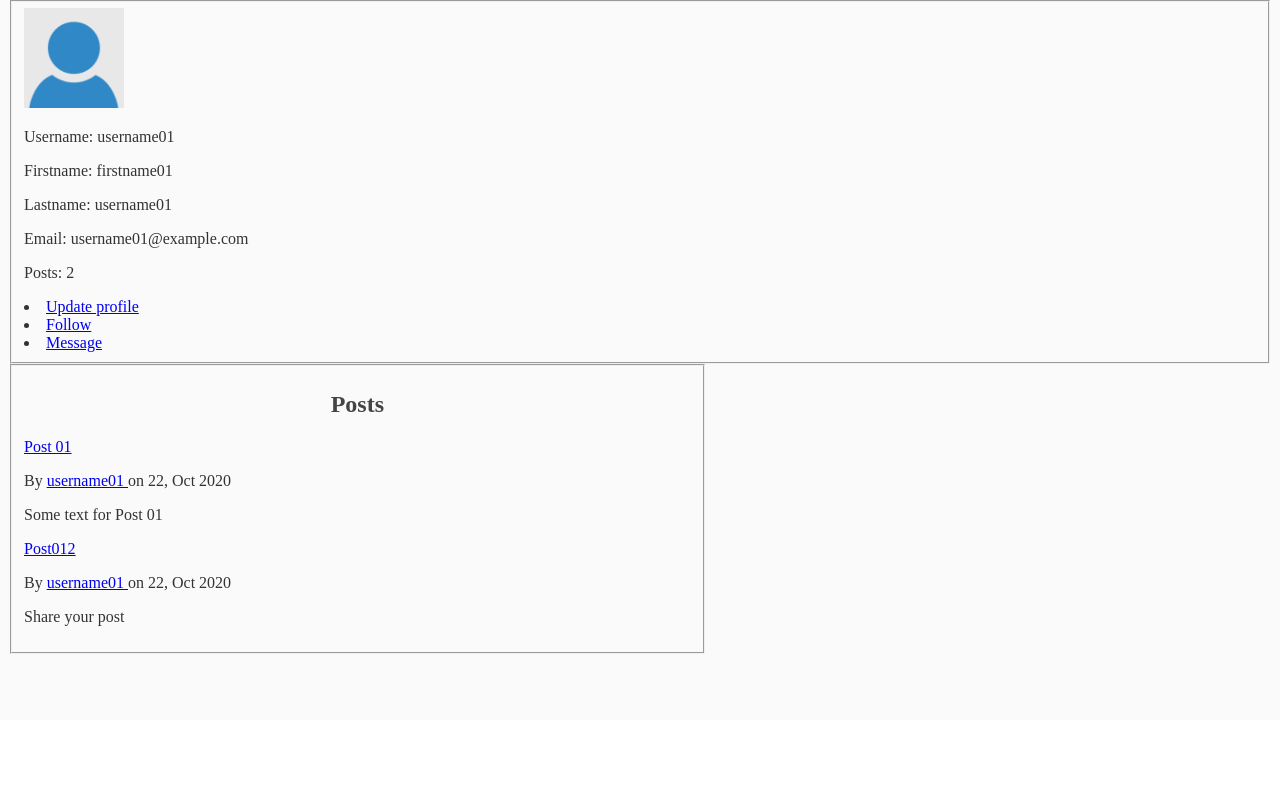
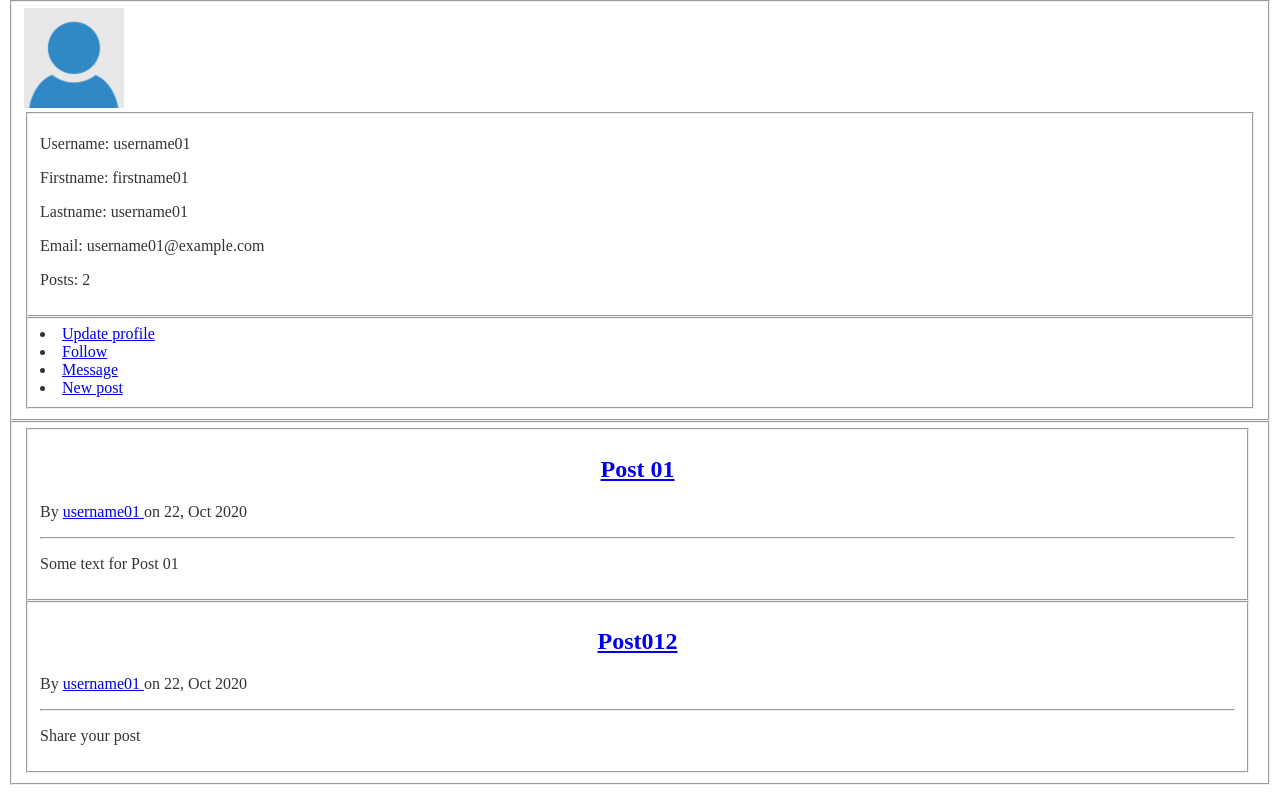
Before and after one commit to alexeysp11/flask-social-blog, a Flask app: a page that uses app/templates/user/profile.html in a window 1280 px wide. Shown: the part 80-873 px from the top of the page. Before the commit the page ends 734 px from the top, so only its background shows below. Run offline with Flask 2, Linux system fonts and the light colour scheme; a user stored in the database is signed in; data comes from the database, SQL or seed files in the repository; both versions use the stored data as it was after the commit.

Commit message:
Added some new features for UI

```diff
--- a/app/static/main.css
+++ b/app/static/main.css
@@ -1,12 +1,12 @@
 body {
-    background: #fafafa;
+    background: #ffffff;
     color: #333333;
     margin-top: 5rem;
 }
 
 .home-about-fieldset {
     position: absolute;
-    top: 100pt;
+    top: 50pt;
     left: 10pt;
     height: 250pt;
     width: 250pt;
@@ -14,7 +14,7 @@ body {
 
 .home-register-login-fieldset {
     position: absolute;
-    top: 100pt;
+    top: 50pt;
     left: 350pt;
     height: 250pt;
     width: 250pt;
@@ -37,7 +37,24 @@ body {
 }
 
 .posts-fieldset {
-    width: 500pt;
+    width: 97%;
+}
+
+.profile-posts-fieldset {
+    width: 97%;
+}
+
+.comments-fieldset {
+    margin-left: 5%;
+    width: 92%;
+}
+
+.comments-text {
+    margin: 2pt;
+    min-height: 20pt;
+    max-height: 60pt;
+    min-width: 98%;
+    max-width: 98%;
 }
 
 .firstname-div {
--- a/app/templates/user/feed.html
+++ b/app/templates/user/feed.html
@@ -24,6 +24,7 @@
 							</a>
 							on {{ post.date.strftime('%d, %b %Y') }}
 						</p>
+						<hr>
 						<p>{{ post.text }}</p>
 					</fieldset>
 				{% endfor %}
--- a/app/templates/user/posts.html
+++ b/app/templates/user/posts.html
@@ -19,6 +19,7 @@
                     </a>
                     on {{ post.date.strftime('%d, %b %Y') }}
                 </p>
+                <hr>
                 <p>{{ post.text }}</p>
             </fieldset>
             <fieldset class="comments-fieldset">
@@ -30,14 +31,15 @@
                         </a>
                         on {{ comment.date.strftime('%d, %b %Y') }}
                     </p>
+                    <hr>
                     <p>{{ comment.text }}</p>
                 {% endfor %}
             </fieldset>
-            <fieldset>
+            <fieldset class="comments-fieldset">
                 <div>
                     {{ form.text.label(class="form-control-label") }}
                     <br>
-                    {{ form.text(class="form-control form-control=lg") }}
+                    {{ form.text(class="comments-text") }}
                 </div>
                 <div>
                     {{ form.pusblish(class="submit-btn") }}
--- a/app/templates/user/profile.html
+++ b/app/templates/user/profile.html
@@ -5,15 +5,15 @@
 {% block content %}
 	<form>
 		<fieldset class="user-info-fieldset">
-			<div class="user-info">
-				<img src="{{ image_file }}" width="100" height="100">
+			<img src="{{ image_file }}" width="100" height="100">
+			<fieldset class="user-info">
 				<p>Username: {{ username }}</p>
 				<p>Firstname: {{ firstname }}</p>
 				<p>Lastname: {{ lastname }}</p>
 				<p>Email: {{ email }}</p>
 				<p>Posts: {{ num_posts }}</p>
-			</div>
-			<div class="user-info-btns">
+			</fieldset>
+			<fieldset class="user-info-btns">
 				<li>
 					<a href="{{ url_for('user.update_profile', username=username) }}">
 						Update profile
@@ -21,16 +21,17 @@
 				</li>
 				<li><a href="#">Follow</a></li>
 				<li><a href="#">Message</a></li>
-			</div>
+				<li><a href="{{ url_for('user.new') }}">New post</a></li>
+			</fieldset>
 		</fieldset>
-		<fieldset class="posts-fieldset">
-			<h2>Posts</h2>
+		<fieldset class="feed-fieldset">
 			{% for post in posts %}
-				<p>
+			<fieldset class="profile-posts-fieldset">
+				<h2>
 					<a href="{{ url_for('user.posts', post_id=post.id) }}">
 						{{ post.title }}
 					</a>
-				</p>
+				</h2>
 				<p>
 					By
 					<a href="{{ url_for('user.profile', username=post.author.username) }}">
@@ -38,7 +39,10 @@
 					</a>
 					on {{ post.date.strftime('%d, %b %Y') }}
 				</p>
+				<hr>
 				<p>{{ post.text }}</p>
+			</fieldset>
+
 			{% endfor %}
 		</fieldset>
 	</form>
```
Also changed, not shown: app/templates/auth/login.html (+7 -2 lines), app/site.db.
